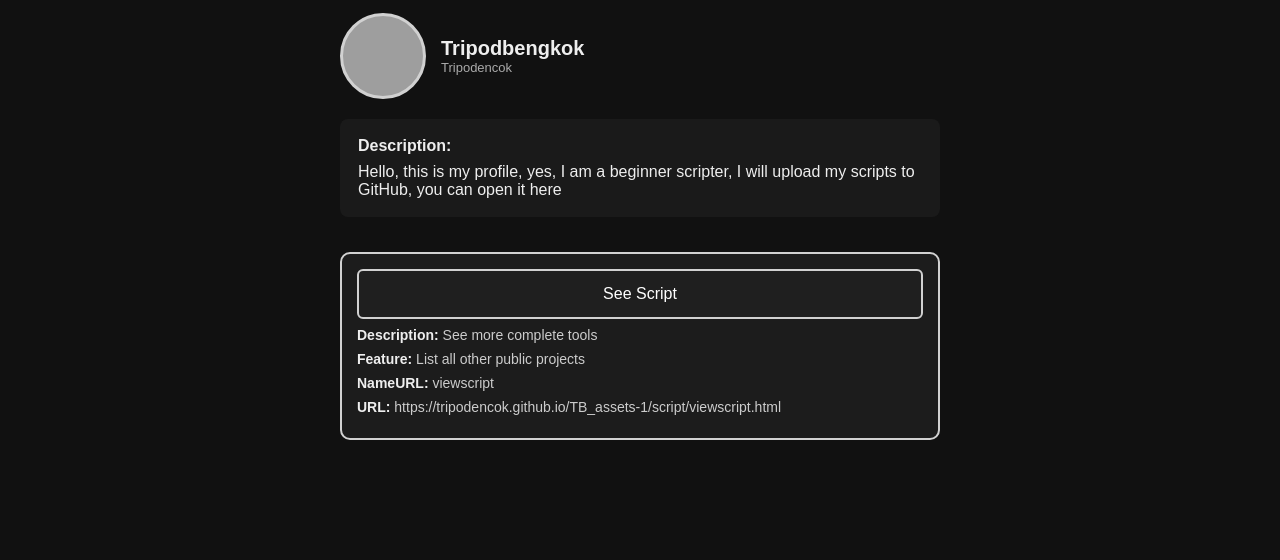
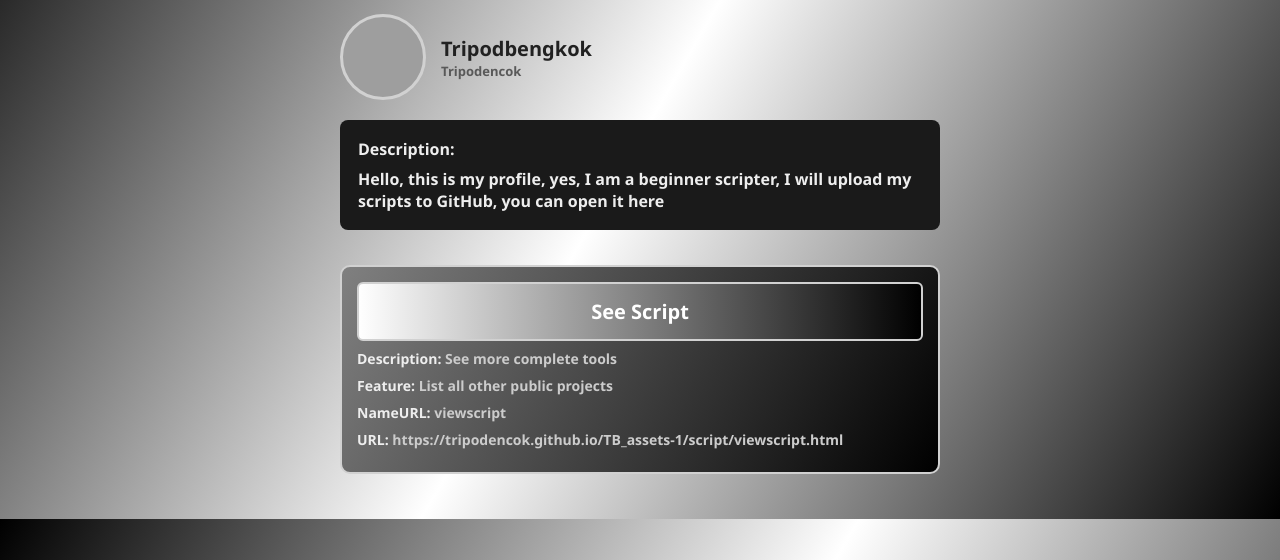
Before and after one commit to tripodencok/Tripodencok-Profile, a plain HTML site: page index.html in a window 1280 px wide. Shown: the part 240-800 px from the top of the page. Drawn offline with Linux system fonts and the light colour scheme; grey boxes are pictures that could not be loaded.

Commit message:
Update index.html

```diff
--- a/index.html
+++ b/index.html
@@ -6,8 +6,9 @@
   <title>Tripodencok Profile</title>
   <style>
     body {
-      font-family: Arial, sans-serif;
-      background: #111;
+      font-family: 'Segoe UI', Roboto, Arial, sans-serif;
+font-weight: bold;
+    background:linear-gradient(120deg, black, gray, white, gray, black);
       color: #eee;
       margin: 0;
       padding: 0;
@@ -54,15 +55,16 @@
     .nickname {
       font-size: 20px;
       font-weight: bold;
+      color: #212121;
     }
 
     .realname {
       font-size: 13px;
-      color: #aaa;
+      color: #595959;
     }
 
     .web {
-      background: #1c1c1c;
+      background:linear-gradient(120deg, gray, black);
       border: 2px solid #d1d1d1;
       border-radius: 10px;
       padding: 15px;
@@ -73,8 +75,8 @@
   display: block;
   width: 100%;
   padding: 14px;
-  font-size: 16px;
-  background: #1f1f1f;
+  font-size: 20px;
+  background:linear-gradient(90deg, white, gray, black);
   color: white;
   border: 2px solid #d1d1d1;
   border-radius: 6px;
```
